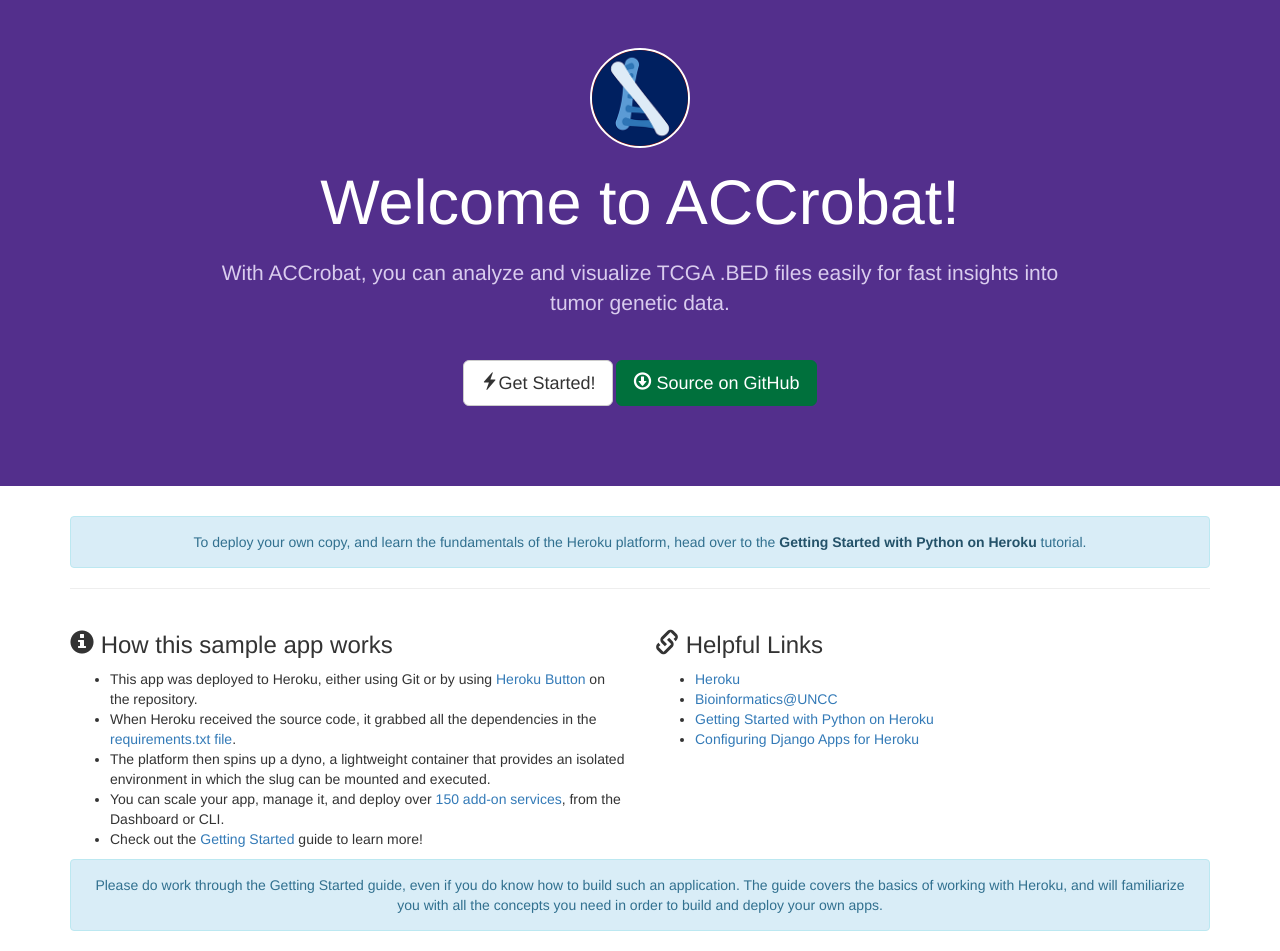
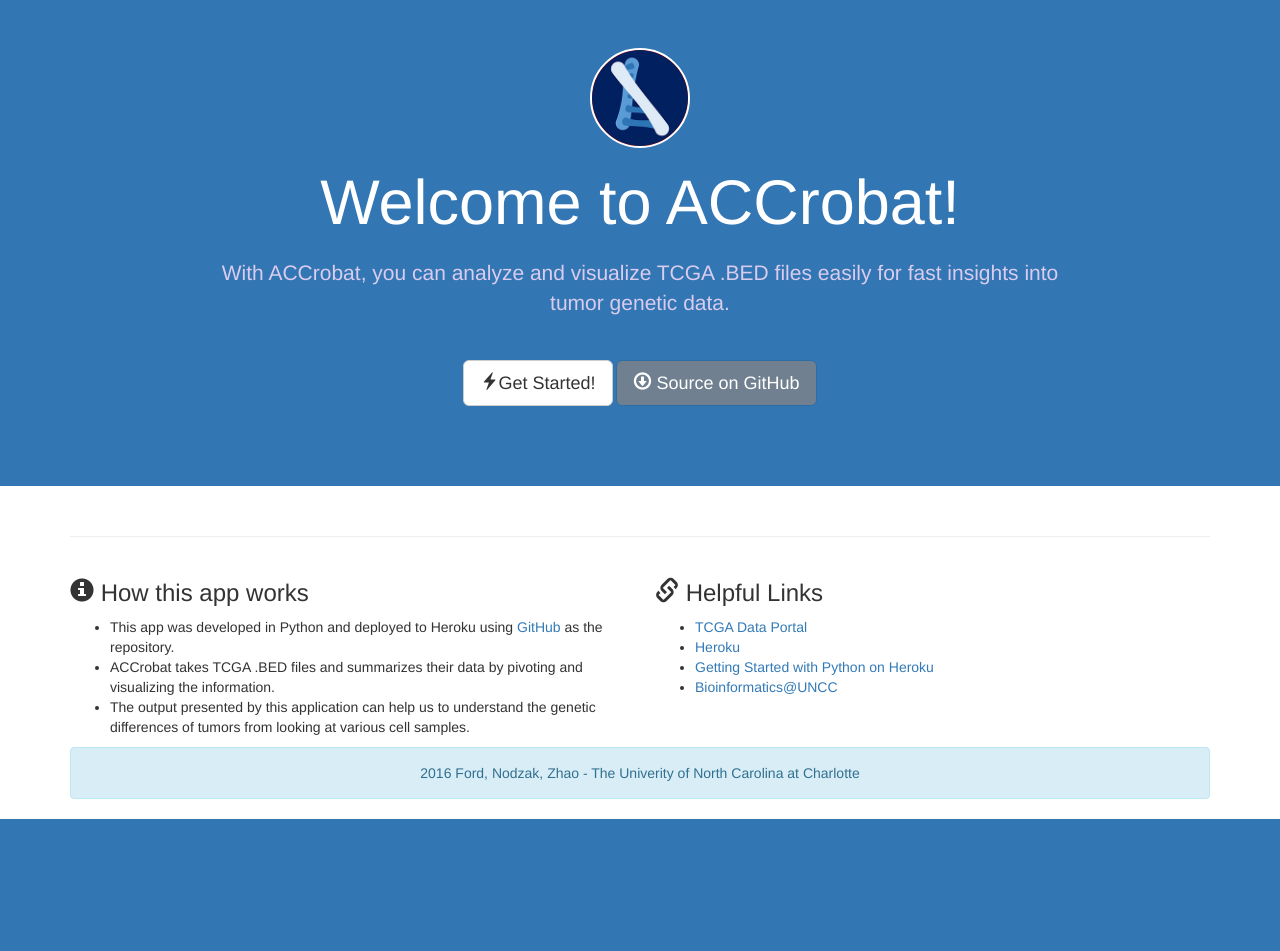
Before and after one commit to colbyford/projectaccrobat, a Django app: page / in a window 1280 px wide. Shown: the part 51-1002 px from the top of the page. After the commit the page ends 870 px from the top, so only its background shows below. Run offline with Django 3.2, Linux system fonts and the light colour scheme; some libraries are stand-ins or nearby versions.

Commit message:
MoreVerbage1
Edited the “How this app…” section. Changed more linked and colors.

```diff
--- a/hello/templates/base.html
+++ b/hello/templates/base.html
@@ -7,16 +7,16 @@
   <script type="text/javascript" src="//maxcdn.bootstrapcdn.com/bootstrap/3.3.4/js/bootstrap.min.js"></script>
   <style type="text/css">
     .jumbotron {
-        background: #532f8c;
+        background: #3276b4;
         color: white;
         padding-bottom: 80px
     }
     .jumbotron .btn-primary {
-        background: #00703C;
-        border-color: #00703C
+        background: #708090;
+        border-color: ##708090
     }
     .jumbotron .btn-primary:hover {
-        background: #7646c1
+        background: #36648B
     }
     .jumbotron p {
         color: #d9ccee;
--- a/hello/templates/index.html
+++ b/hello/templates/index.html
@@ -15,34 +15,28 @@
   </div>
 </div>
 <div class="container">
-  <div class="alert alert-info text-center" role="alert">
-    To deploy your own copy, and learn the fundamentals of the Heroku platform, head over to the <a href="https://devcenter.heroku.com/articles/getting-started-with-python" class="alert-link">Getting Started with Python on Heroku</a> tutorial.
-  </div>
   <hr>
   <div class="row">
     <div class="col-md-6">
-      <h3><span class="glyphicon glyphicon-info-sign"></span> How this sample app works</h3>
+      <h3><span class="glyphicon glyphicon-info-sign"></span> How this app works</h3>
       <ul>
-        <li>This app was deployed to Heroku, either using Git or by using <a href="https://github.com/heroku/python-getting-started">Heroku Button</a> on the repository.</li>
-
-        <li>When Heroku received the source code, it grabbed all the dependencies in the <a href="https://github.com/heroku/python-getting-started/blob/master/requirements.txt">requirements.txt file</a>.</li>
-        <li>The platform then spins up a dyno, a lightweight container that provides an isolated environment in which the slug can be mounted and executed.</li>
-        <li>You can scale your app, manage it, and deploy over <a href="https://addons.heroku.com/">150 add-on services</a>, from the Dashboard or CLI.</li>
-        <li>Check out the <a href="https://devcenter.heroku.com/articles/getting-started-with-python">Getting Started</a> guide to learn more!</li>
-      </ul>
+        <li>This app was developed in Python and deployed to Heroku using <a href="https://github.com/colbytylerford/projectaccrobat">GitHub</a> as the repository.</li>
+        <li>ACCrobat takes TCGA .BED files and summarizes their data by pivoting and visualizing the information.</li>
+        <li>The output presented by this application can help us to understand the genetic differences of tumors from looking at various cell samples.</li>
+    </ul>
     </div>
     <div class="col-md-6">
       <h3><span class="glyphicon glyphicon-link"></span> Helpful Links</h3>
       <ul>
+        <li><a href="https://tcga-data.nci.nih.gov/tcga/">TCGA Data Portal</a></li>
         <li><a href="https://www.heroku.com/home">Heroku</a></li>
+        <li><a href="https://devcenter.heroku.com/articles/getting-started-with-python">Getting Started with Python on Heroku</a></li>
         <li><a href="https://bioinformatics.uncc.edu/">Bioinformatics@UNCC</a></li>
-        <li><a href="https://devcenter.heroku.com/articles/getting-started-with-python">Getting Started with Python on Heroku</a></li>
-        <li><a href="https://devcenter.heroku.com/articles/django-app-configuration">Configuring Django Apps for Heroku</a></li>
-      </ul>
+    </ul>
     </div>
   </div> <!-- row -->
    <div class="alert alert-info text-center" role="alert">
-    Please do work through the Getting Started guide, even if you do know how to build such an application.  The guide covers the basics of working with Heroku, and will familiarize you with all the concepts you need in order to build and deploy your own apps.
+   2016 Ford, Nodzak, Zhao - The Univerity of North Carolina at Charlotte
   </div>
 </div>
 {% endblock %}
```
